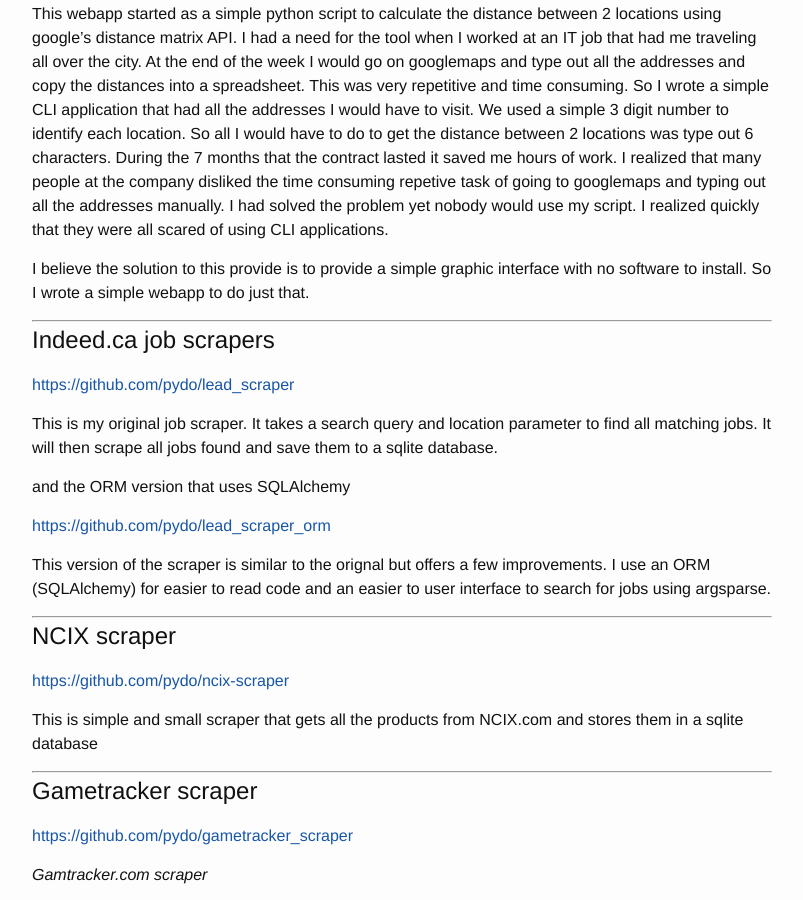
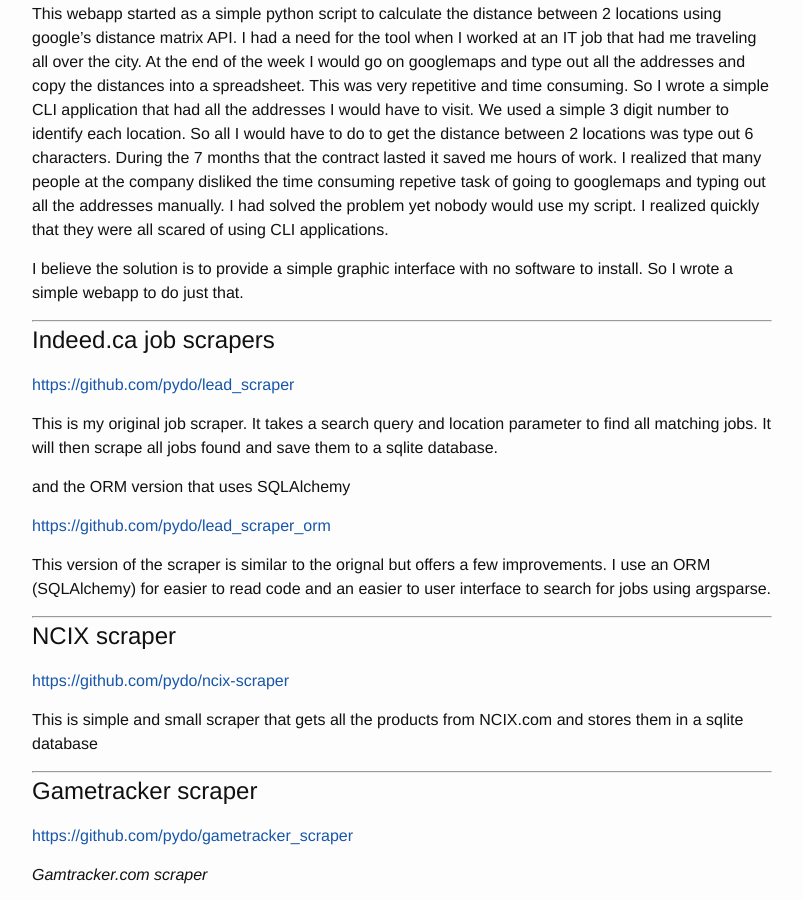
Before and after one commit to devonhk/old_pydo.github.io, a Jekyll site: the page built from blog/portfolio.md, in a window 1280 px wide and 900 px high, scrolled down 329 px. Shown: the whole window, without its empty margins (238-1041 px from the left). Built offline with Jekyll 4.4.1, drawn with Linux system fonts in a browser that asks for light colours; some of the changed text lies outside the part shown.

Commit message:
updated description and portfolio corrections

```diff
--- a/blog/_config.yml
+++ b/blog/_config.yml
@@ -3,6 +3,9 @@
 email: pydo@tutanota.com
 description: > # this means to ignore newlines until "baseurl:"
   Pydo's python programming blog and portfolio.
+
+
+  This blog is temporary, I will be moving to a different platform soon.
 baseurl: "" # the subpath of your site, e.g. /blog/
 url: "https://pydo.github.io" # the base hostname & protocol for your site
 twitter_username: N/A
--- a/blog/portfolio.md
+++ b/blog/portfolio.md
@@ -27,7 +27,7 @@
 I had solved the problem yet nobody would use my script. I realized quickly that
 they were all scared of using CLI applications.
 
-I believe the solution to this provide is to provide a simple graphic interface
+I believe the solution is to provide a simple graphic interface
 with no software to install. So I wrote a simple webapp to do just that.
 
 ---
```
